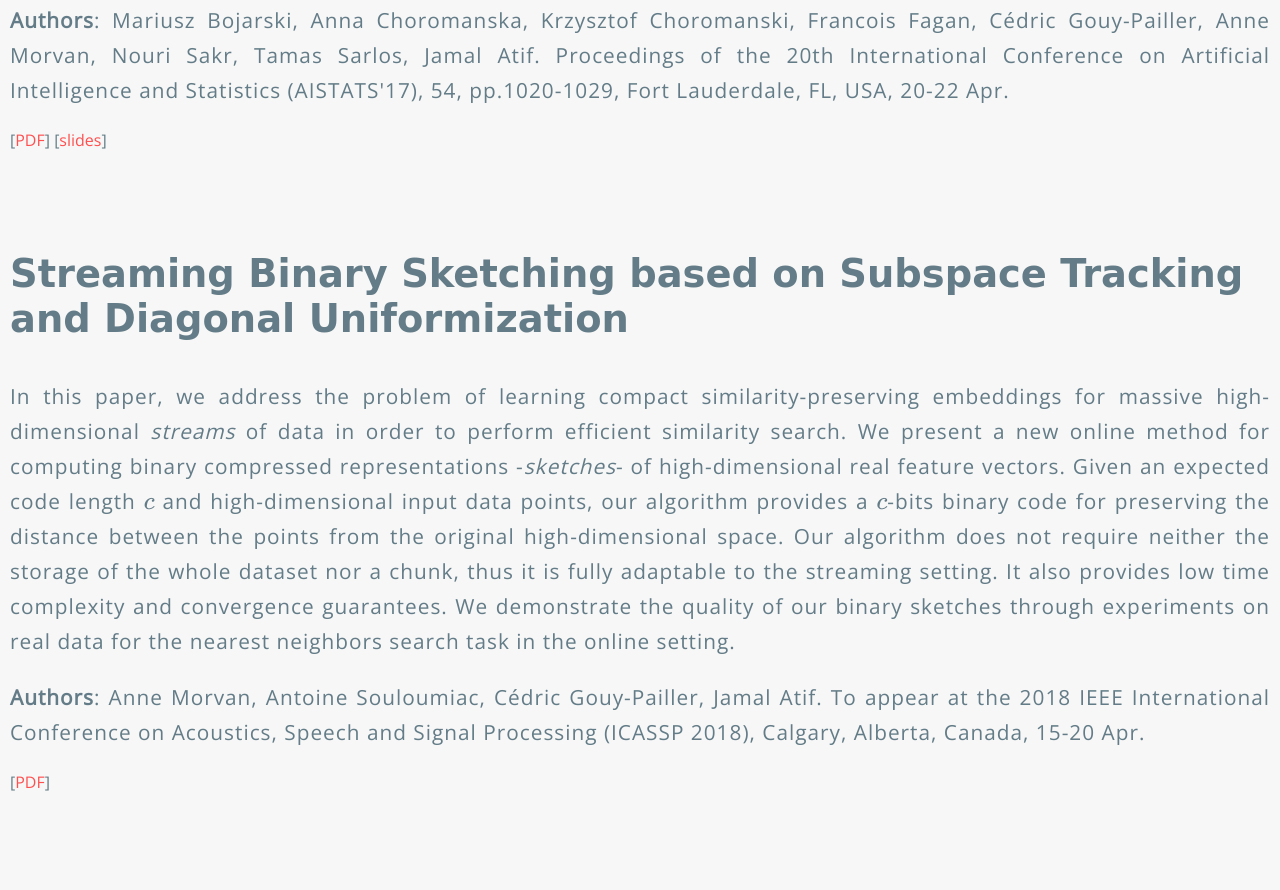
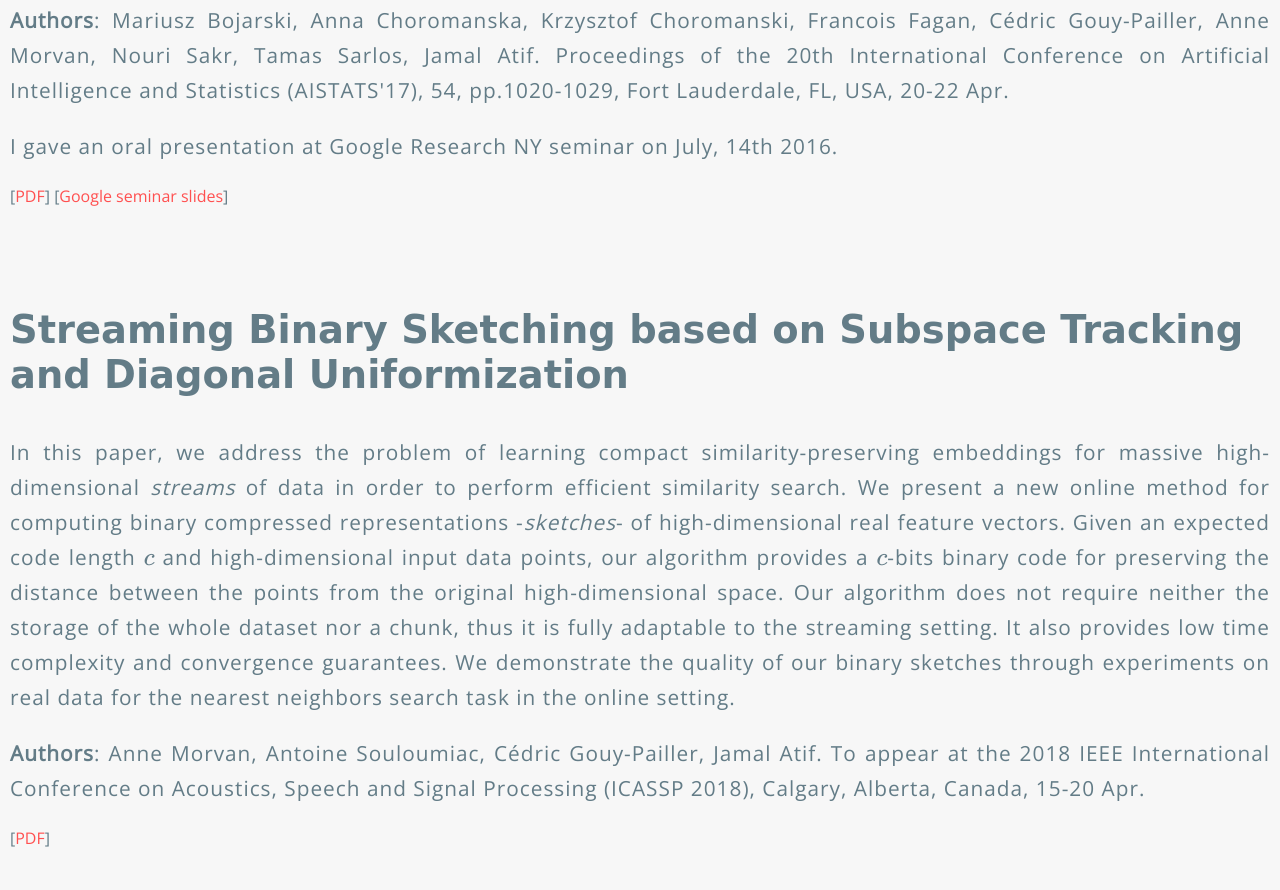
Before and after one commit to annemorvan/annemorvan.github.io, a plain HTML site: page index.html in a window 1280 px wide. Shown: the part 1774-2664 px from the top of the page. Drawn offline with nearby package versions, Linux system fonts and the light colour scheme; some packages are replaced by stand-ins of ours; a web font is replaced by a local one.

Commit message:
Google seminar slides

```diff
--- a/index.html
+++ b/index.html
@@ -64,8 +64,11 @@
                     <p>
                         <b>Authors</b>: Mariusz Bojarski, Anna Choromanska, Krzysztof Choromanski, Francois Fagan, Cédric Gouy-Pailler, Anne Morvan, Nouri Sakr, Tamas Sarlos, Jamal Atif. Proceedings of the 20th International Conference on Artificial Intelligence and Statistics (AISTATS'17), 54, pp.1020-1029, Fort Lauderdale, FL, USA, 20-22 Apr.
                     </p>
+                    <p>
+						I gave an oral presentation at Google Research NY seminar on July, 14th 2016.
+                    </p>
                     [<a href="http://proceedings.mlr.press/v54/bojarski17a.html">PDF</a>]
-                    [<a href="doc/google-seminar.pdf">slides</a>]
+                    [<a href="doc/google-seminar.pdf">Google seminar slides</a>]
                     <!-- [<a href="">code</a>] -->
                 </article>
                 <article>
```
